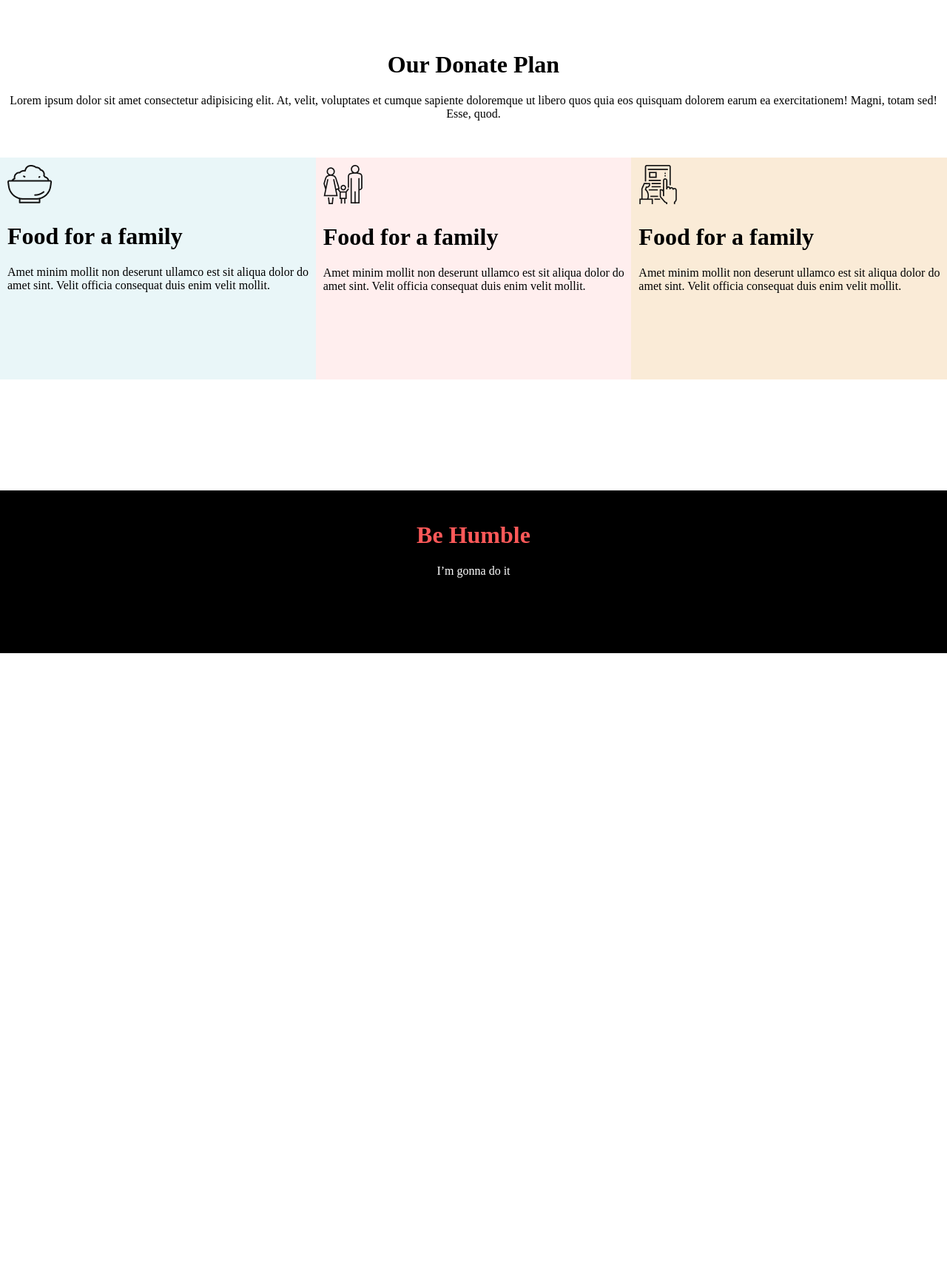
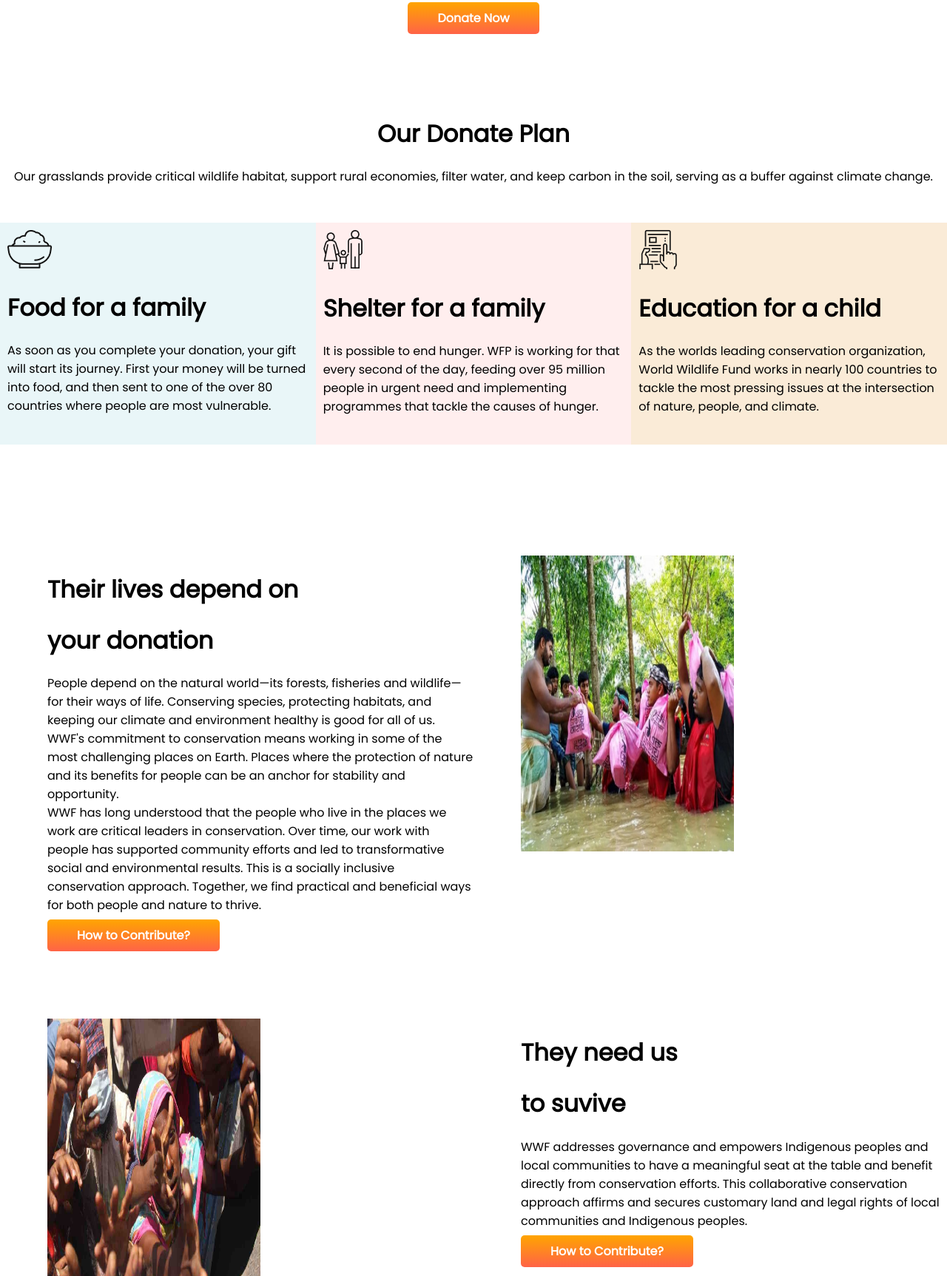
Before and after one commit to mdsumonkhancse/bd-donate-site, a plain HTML site: page index.html in a window 1280 px wide. Shown: the part 1075-2800 px from the top of the page at 74% size. Before the commit the page ends 1958 px from the top, so only its background shows below. Drawn offline with Linux system fonts and the light colour scheme.

Commit message:
my final push

```diff
--- a/index.html
+++ b/index.html
@@ -5,6 +5,9 @@
     <meta charset="UTF-8">
     <meta http-equiv="X-UA-Compatible" content="IE=edge">
     <meta name="viewport" content="width=device-width, initial-scale=1.0">
+    <link rel="preconnect" href="https://fonts.googleapis.com">
+    <link rel="preconnect" href="https://fonts.gstatic.com" crossorigin>
+    <link href="https://fonts.googleapis.com/css2?family=Poppins&display=swap" rel="stylesheet">
     <title>Welcome to Bd Donate Site</title>
     <link rel="stylesheet" href="style.css">
 </head>
@@ -12,20 +15,20 @@
 <body>
     <div class="top-bg">
         <div class="top-text">
-            <h1 class="top-font">Let’s Help Those Who Are</h1>
+            <h1 class="top-font">Lets Help Those Who Are</h1>
             <h1 class="top-font">More In Need</h1>
-            <p>Lorem ipsum dolor sit amet consectetur adipisicing elit. Sed corporis vero molestiae cupiditate modi eius
-                velit
-                vitae veritatis ipsum ab?</p>
+            <p>As the worlds leading conservation organization, World Wildlife Fund works in nearly 100 countries to
+                tackle the most pressing issues at the intersection of nature, people, and climate. </p>
             <br><br>
             <a class="link-btn" href="#">Donate Now</a>
         </div>
     </div>
     <div class="donate-today">
         <h1>Donate Today</h1>
-        <p>Lorem ipsum dolor sit, amet consectetur adipisicing elit. Earum magni possimus adipisci officiis laboriosam
-            vero
-            distinctio quia. Sit aspernatur neque fugiat ducimus? Numquam, architecto iusto.</p>
+        <p> We collaborate with local communities to conserve the natural resources we all depend on and build a future
+            in which people and nature thrive. Together with partners at all levels, we transform markets and policies
+            toward sustainability, tackle the threats driving the climate crisis, and protect and restore wildlife and
+            their habitats.</p>
     </div>
     <div class="amount">
         <h2>100tk</h2>
@@ -44,48 +47,89 @@
     </div>
     <div class="donate-today">
         <h1>Our Donate Plan</h1>
-        <p>Lorem ipsum dolor sit amet consectetur adipisicing elit. At, velit, voluptates et cumque sapiente doloremque
-            ut
-            libero quos quia eos quisquam dolorem earum ea exercitationem! Magni, totam sed! Esse, quod.</p>
+        <p>Our grasslands provide critical wildlife habitat, support rural economies, filter water, and keep carbon in
+            the soil, serving as a buffer against climate change.</p>
     </div>
     <div class="our-donate-plan">
         <div class="card1">
             <div class="food-family">
                 <img src="icons/food.png" alt="">
                 <h1>Food for a family</h1>
-                <p>Amet minim mollit non deserunt
-                    ullamco est sit aliqua dolor do amet
-                    sint. Velit officia consequat duis enim
-                    velit mollit.</p>
+                <p>As soon as you complete your donation, your gift will start its journey. First your money will be
+                    turned into food, and then sent to one of the over 80 countries where people are most vulnerable.
+                </p>
             </div>
         </div>
 
         <div class="card2">
             <div class="food-family">
                 <img src="icons/shelter.png" alt="">
-                <h1>Food for a family</h1>
-                <p>Amet minim mollit non deserunt
-                    ullamco est sit aliqua dolor do amet
-                    sint. Velit officia consequat duis enim
-                    velit mollit.</p>
+                <h1>Shelter for a family</h1>
+                <p>It is possible to end hunger. WFP is working for that every second of the day, feeding over 95
+                    million people in urgent need and implementing programmes that tackle the causes of hunger.</p>
             </div>
         </div>
 
         <div class="card3">
             <div class="food-family">
                 <img src="icons/Frame-1.png" alt="">
-                <h1>Food for a family</h1>
-                <p>Amet minim mollit non deserunt
-                    ullamco est sit aliqua dolor do amet
-                    sint. Velit officia consequat duis enim
-                    velit mollit.</p>
+                <h1>Education for a child</h1>
+                <p>As the worlds leading conservation organization, World Wildlife Fund works in nearly 100 countries to
+                    tackle the most pressing issues at the intersection of nature, people, and climate.</p>
             </div>
         </div>
     </div>
+    <div class="bonus-part">
+        <div class="half-width">
+            <h1>Their lives depend on</h1>
+            <h1>your donation</h1>
+            <p>People depend on the natural world—its forests, fisheries and wildlife—for their ways of life. Conserving
+                species, protecting habitats, and keeping our climate and environment healthy is good for all of us.
+                <br>
+                WWF's commitment to conservation means working in some of the most challenging places on Earth. Places
+                where the protection of nature and its benefits for people can be an anchor for stability and
+                opportunity. <br>
+                WWF has long understood that the people who live in the places we work are critical leaders in
+                conservation. Over time, our work with people has supported community efforts and led to transformative
+                social and environmental results. This is a socially inclusive conservation approach. Together, we find
+                practical and beneficial ways for both people and nature to thrive.
+            </p>
+            <a class="link-btn" href="#">How to Contribute?</a>
+        </div>
+        <div class="half-width">
+            <img src="images/donation11.jpg" alt="">
+        </div>
+    </div>
+
+    <div class="bonus-part">
+        <div class="half-width">
+            <img src="images/donation8.jpg" alt="">
+        </div>
+        <div class="half-width">
+            <h1>They need us</h1>
+            <h1>to suvive</h1>
+            <p>WWF addresses governance and empowers Indigenous peoples and local communities to have a meaningful seat
+                at the table and benefit directly from conservation efforts. This collaborative conservation approach
+                affirms and secures customary land and legal rights of local communities and Indigenous peoples.</p>
+            <a class="link-btn" href="#">How to Contribute?</a>
+        </div>
+    </div>
+    <div class="my-update">
+        <h1 class="donate-today">Get Our Updates</h1>
+        <p class="donate-today">
+            Women and girls often play a central role in the use and management of natural resources, yet they are often
+            excluded from participating in community decisions about how those resources should be used.
+        </p>
+    </div>
+    <div class="full-mail-part">
+        <div class="mail-body">
+            <input class="email" type="text" name="" placeholder="Email">
+            <button class="mail-button-color">Subscribe</button>
+        </div>
+    </div>
     <div class="footer">
-        <h1><span class="humble-color">Be Humble</span></h1>
-        <p>I’m gonna do it
-        </p>
+        <h1><span class="humble-color">Stay With Us</span></h1>
+        <p>We will try to help humanity</p>
     </div>
 </body>
 
--- a/style.css
+++ b/style.css
@@ -1,4 +1,5 @@
 body {
+    font-family: 'Poppins', sans-serif;
     margin: 0;
 }
 
@@ -122,3 +123,55 @@ body {
 .humble-color {
     color: #FF5959;
 }
+
+.bonus-part {
+    display: flex;
+    margin-bottom: 100px;
+}
+
+.half-width {
+    padding-left: 5%;
+    width: 50%;
+}
+
+.half-width img {
+    width: 50%;
+    height: 400px;
+}
+
+.bonus-part p {
+    text-align: left;
+}
+
+.my-update {
+    margin-bottom: 80px;
+}
+
+.full-mail-part {
+    width: 600px;
+    height: 190px;
+    margin-left: 620px;
+    background-color: antiquewhite;
+    margin-bottom: 100px;
+    text-align: center;
+}
+
+.mail-body {
+    padding-top: 80px;
+}
+
+
+.mail-button-color {
+    background-image: linear-gradient(orange, tomato);
+    padding: 10px 40px;
+    color: white;
+    font-weight: 700;
+    border-radius: 10px;
+}
+
+.email {
+    font-weight: 700;
+    border-radius: 10px;
+    background-color: silver;
+    padding: 10px 40px;
+}
```
